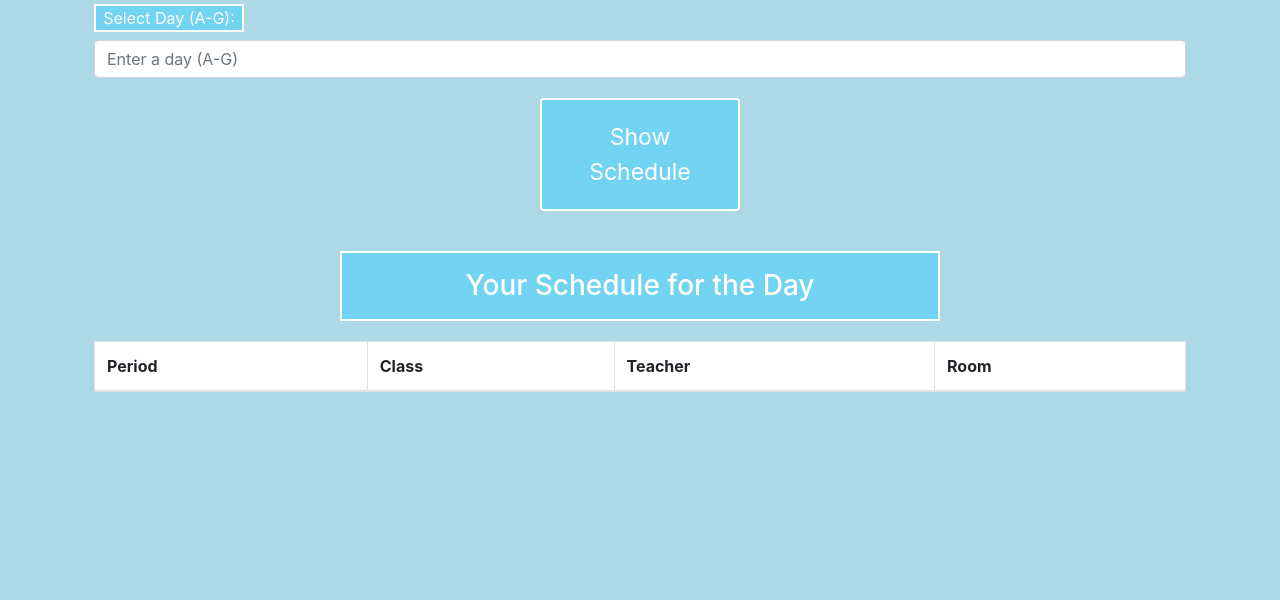
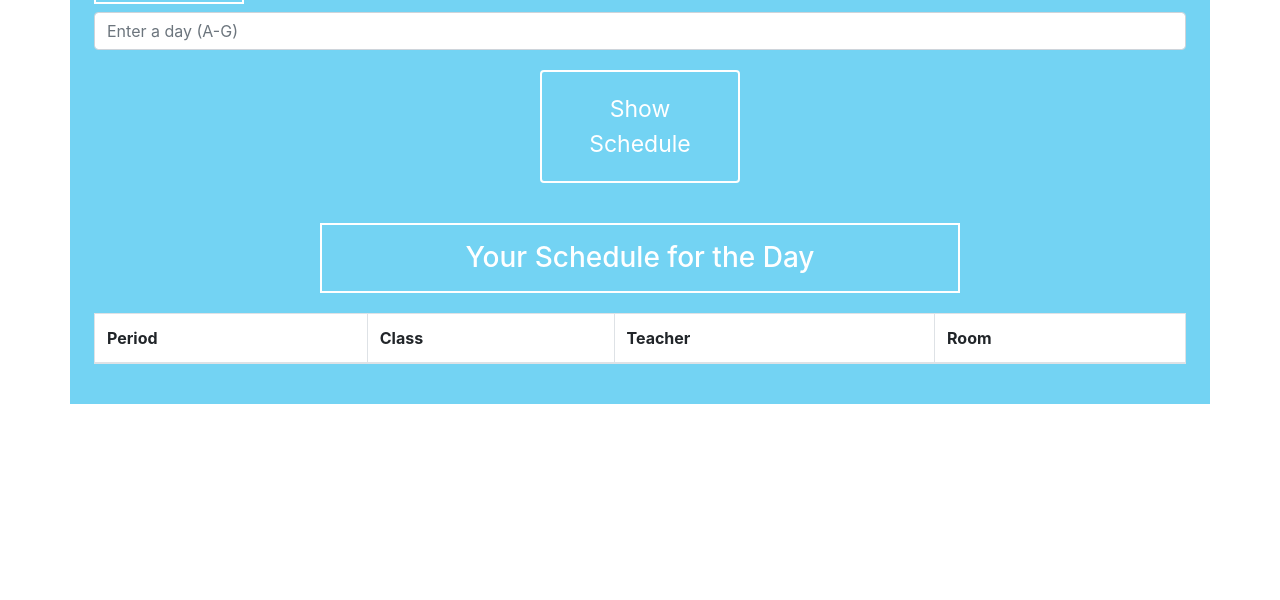
Before and after one commit to KyleRabkin61/Where-Should-I-Be-Right-Now, a plain HTML site: page index.html in a window 1280 px wide. Shown: the part 200-800 px from the top of the page. Drawn offline with nearby package versions, Linux system fonts and the light colour scheme.

Commit message:
Styled it more.

```diff
--- a/style.css
+++ b/style.css
@@ -1,5 +1,11 @@
 body {
-    background: lightblue;
+    background: white;
+    padding: 20px;
+}
+
+.container {
+    background: rgb(115, 211, 243);
+    margin-bottom: 20px;
 }
 
 #submitDay {
@@ -25,7 +31,7 @@ h3 {
     color: white;
     background: rgb(115, 211, 243);
     padding: 20px;
-    width: 600px;
+    width: 50vw;
     margin: 20px auto;
     border: 2px solid white;
 }
```
